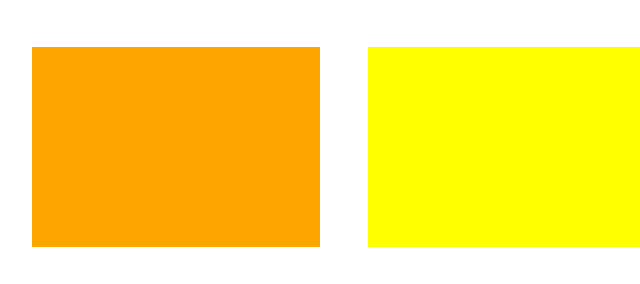
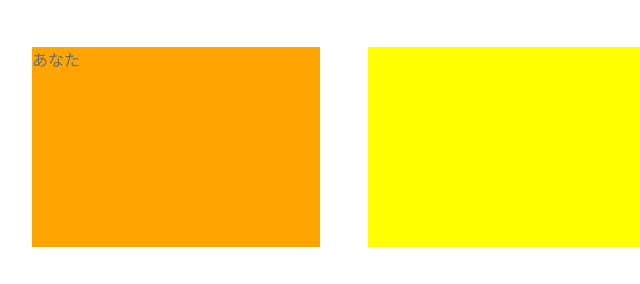
Before and after one commit to kiruha313/DWC, a plain HTML site: page exersise8/index.html in a window 1280 px wide. Shown: the part 501-785 px from the top of the page, 128-768 px from the left. Drawn offline with Linux system fonts and the light colour scheme.

Commit message:
retry test

```diff
--- a/exersise8/index.html
+++ b/exersise8/index.html
@@ -20,7 +20,7 @@
     </div>
 
     <div class="color-contents">
-      <div class="color-box"></div>
+      <div class="color-box">あなた</div>
       <div class="color-box"></div>
       <div class="color-box"></div>
       <div class="color-box"></div>
```
